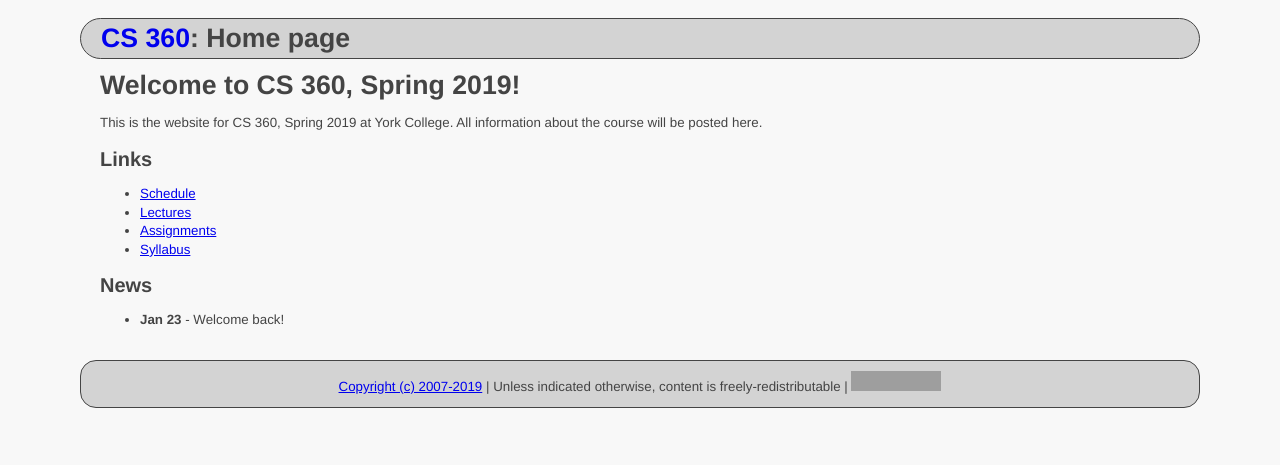
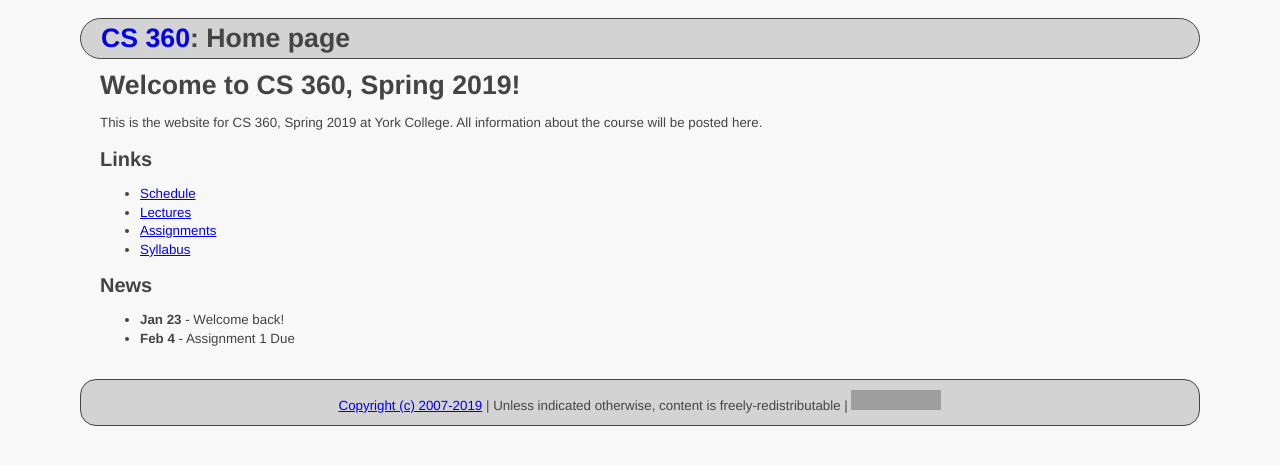
Before and after one commit to ycpcs/cs360-spring2019, a Jekyll site: the page built from index.md, in a window 1280 px wide. Shown: the top 465 px of the page. Built offline with Jekyll 4.4.1, drawn with Linux system fonts in a browser that asks for light colours; grey boxes are pictures that could not be loaded.

Commit message:
update index
update index

```diff
--- a/index.md
+++ b/index.md
@@ -18,6 +18,7 @@ All information about the course will be posted here.
 ## News
 
 * **Jan 23** - Welcome back!
+* **Feb 4** - Assignment 1 Due
 
 <!--
 * **Jan 29** - Assignment 1 Due
```
